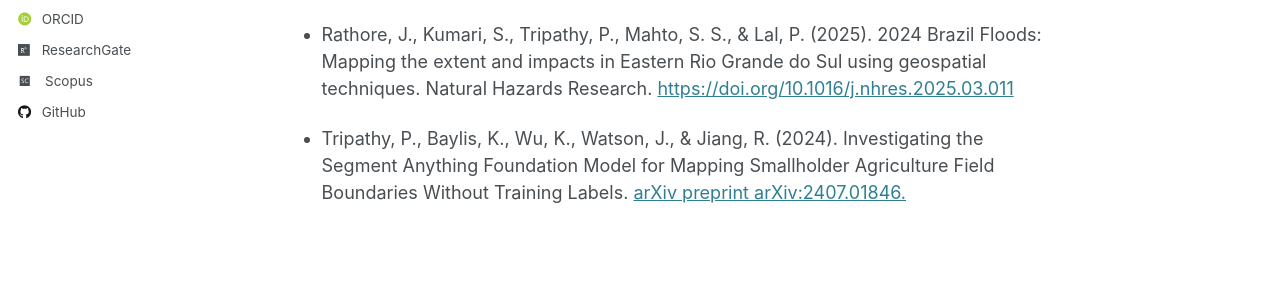
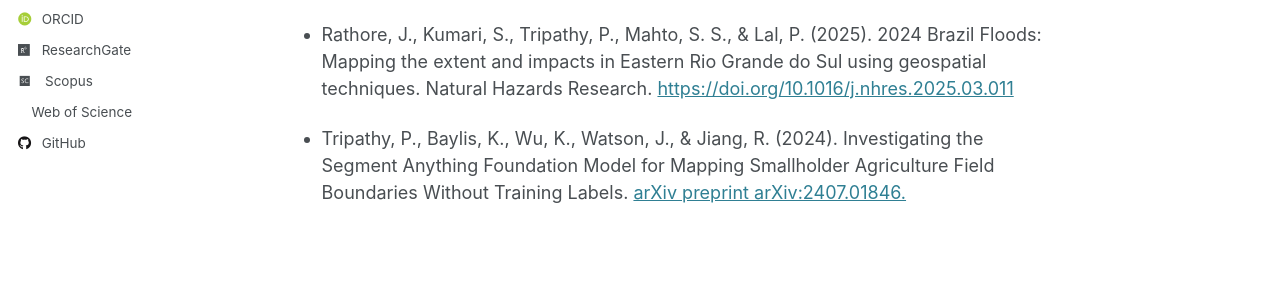
Before and after one commit to tripathyp/tripathyp.github.io, a Jekyll site: the page built from _pages/about.md, in a window 1280 px wide. Shown: the part 547-842 px from the top of the page. Built offline with Jekyll 4.4.1, drawn with Linux system fonts in a browser that asks for light colours; some web fonts are replaced.

Commit message:
added webofscience in author-profile.html

```diff
--- a/_includes/author-profile.html
+++ b/_includes/author-profile.html
@@ -61,6 +61,9 @@
       {% endif %}
       {% if author.scopus %}
         <li><a href="{{ author.scopus }}"><i class="ai ai-scopus icon-pad-right"></i>Scopus</a></li>
+      {% endif %}
+      {% if author.webofscience %}
+        <li><a href="{{ author.webofscience }}"><i class="ai ai-webofscience icon-pad-right"></i>Web of Science</a></li>
       {% endif %}
 
       <!-- Font Awesome icons / Repositories and software development -->
```
